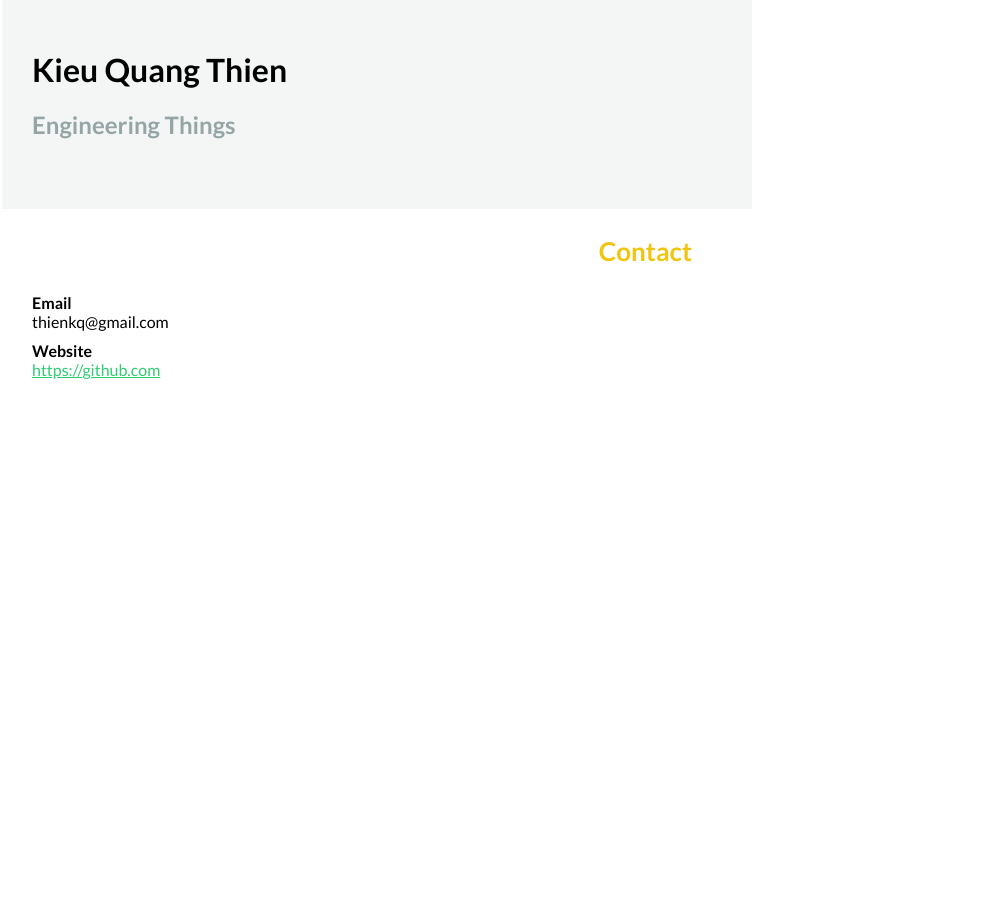
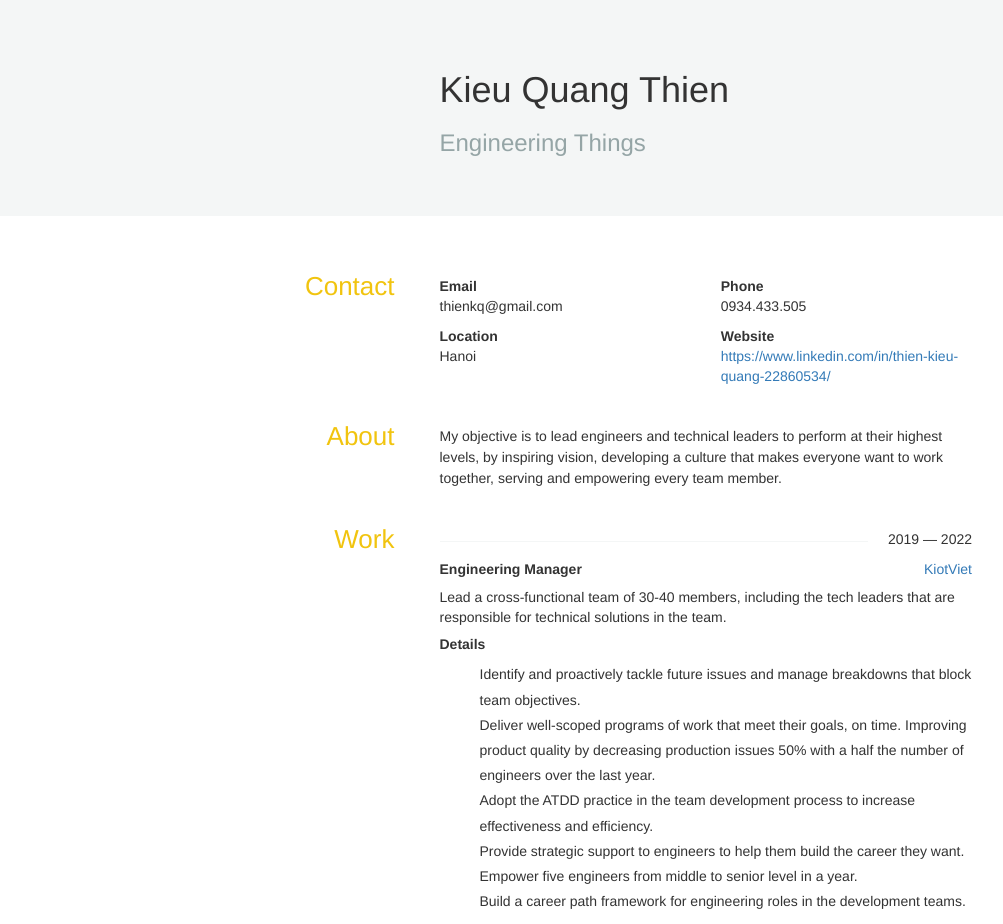
Before and after one commit to thienkq/nextjs-resume, a Next.js app: page / in a window 1280 px wide. Shown: the whole page, without its empty margins (28-1031 px from the left). Before the commit the page ends 800 px from the top, so only its background shows below. Built offline with nearby package versions, Linux system fonts and the light colour scheme; some icons are missing.

Commit message:
add styles and more info

```diff
--- a/pages/index.js
+++ b/pages/index.js
@@ -8,15 +8,14 @@ export default function Home() {
 			image: '',
 			email: 'thienkq@gmail.com',
 			phone: '0934.433.505',
-			url: 'https://github.com',
-			summary: 'A summary of Thien…',
+			url: 'https://www.linkedin.com/in/thien-kieu-quang-22860534/',
 			location: {
-				address: '2712 Broadway St',
-				postalCode: 'CA 94115',
-				city: 'San Francisco',
-				countryCode: 'US',
-				region: 'California',
+				address: '',
+				city: 'Hanoi',
+				countryCode: 'VN',
 			},
+			summary:
+				'My objective is to lead engineers and technical leaders to perform at their highest levels, by inspiring vision, developing a culture that makes everyone want to work together, serving and empowering every team member.',
 			profiles: [
 				{
 					network: 'Linkedin',
@@ -27,23 +26,35 @@ export default function Home() {
 		},
 		work: [
 			{
-				name: 'Company',
-				position: 'President',
+				name: 'KiotViet',
+				position: 'Engineering Manager',
 				url: 'https://company.com',
-				startDate: '2013-01-01',
-				endDate: '2014-01-01',
-				summary: 'Description…',
-				highlights: ['Started the company'],
+				startDate: '2019',
+				endDate: '2022',
+				summary: `Lead a cross-functional team of 30-40 members, including the tech leaders that are responsible for technical solutions in the team.
+        `,
+				highlights: [
+					'Identify and proactively tackle future issues and manage breakdowns that block team objectives.',
+					'Deliver well-scoped programs of work that meet their goals, on time. Improving product quality by decreasing production issues 50% with a half the number of engineers over the last year.',
+					'Adopt the ATDD practice in the team development process to increase effectiveness and efficiency.',
+					'Provide strategic support to engineers to help them build the career they want. Empower five engineers from middle to senior level in a year.',
+					'Build a career path framework for engineering roles in the development teams.',
+				],
 			},
 		],
 	};
 	return (
-		<div className="container">
+		<>
 			<Head>
 				<title>Resume</title>
 				<link rel="icon" href="/favicon.ico" />
+				<link
+					rel="stylesheet"
+					href="https://cdnjs.cloudflare.com/ajax/libs/twitter-bootstrap/3.2.0/css/bootstrap.min.css"
+				></link>
+        <link rel="stylesheet" href="https://cdnjs.cloudflare.com/ajax/libs/octicons/2.0.2/octicons.min.css"></link>
 			</Head>
-
+			<body>
 				<header id="header">
 					<div class="container">
 						<div class="row">
@@ -66,6 +77,18 @@ export default function Home() {
 									<div class="email">{resumeData.basics.email}</div>
 								</div>
 								<div class="col-sm-6">
+									<strong>Phone</strong>
+									<div class="phone">
+										<div class="phone">{resumeData.basics.phone}</div>
+									</div>
+								</div>
+								<div class="col-sm-6">
+									<strong>Location</strong>
+									<div class="phone">
+										<div class="phone">{resumeData.basics.location.city}</div>
+									</div>
+								</div>
+								<div class="col-sm-6">
 									<strong>Website</strong>
 									<div class="website">
 										<a href="">{resumeData.basics.url}</a>
@@ -74,8 +97,50 @@ export default function Home() {
 							</div>
 						</div>
 					</section>
+					<section id="about" class="row">
+						<aside class="col-sm-3">
+							<h3>About</h3>
+						</aside>
+						<div class="col-sm-9">
+							<p>{resumeData.basics.summary}</p>
 						</div>
+					</section>
+					<section id="work" class="row">
+						<aside class="col-sm-3">
+							<h3>Work</h3>
+						</aside>
 
+						<div class="col-sm-9">
+							<div class="row">
+								{resumeData.work.map((w) => (
+									<div class="col-sm-12">
+										<h4 class="strike-through">
+											<span></span>
+											<span class="date">
+												{w.startDate} — {w.endDate}
+											</span>
+										</h4>
+										<div class="website pull-right">
+											<a href="">{w.name}</a>
 										</div>
+										<div class="position">{w.position}</div>
+										<div class="summary">
+											<div>{w.summary}</div>
+										</div>
+										<h5><b>Details</b></h5>
+
+										<ul class="highlights">
+											{w.highlights.map((dt) => (
+												<li class="bullet">{dt}</li>
+											))}
+										</ul>
+									</div>
+								))}
+							</div>
+						</div>
+					</section>
+				</div>
+			</body>
+		</>
 	);
 }
--- a/styles/global.css
+++ b/styles/global.css
@@ -172,23 +172,3 @@ h4 span:first-child {
 		display: none;
 	}
 }
-
-footer {
-	width: 100%;
-	height: 100px;
-	border-top: 1px solid #eaeaea;
-	display: flex;
-	justify-content: center;
-	align-items: center;
-}
-
-footer img {
-	margin-left: 0.5rem;
-}
-
-footer a {
-	display: flex;
-	justify-content: center;
-	align-items: center;
-	font-size: small;
-}
```
Lines whose indentation alone changed are shown as unchanged.
